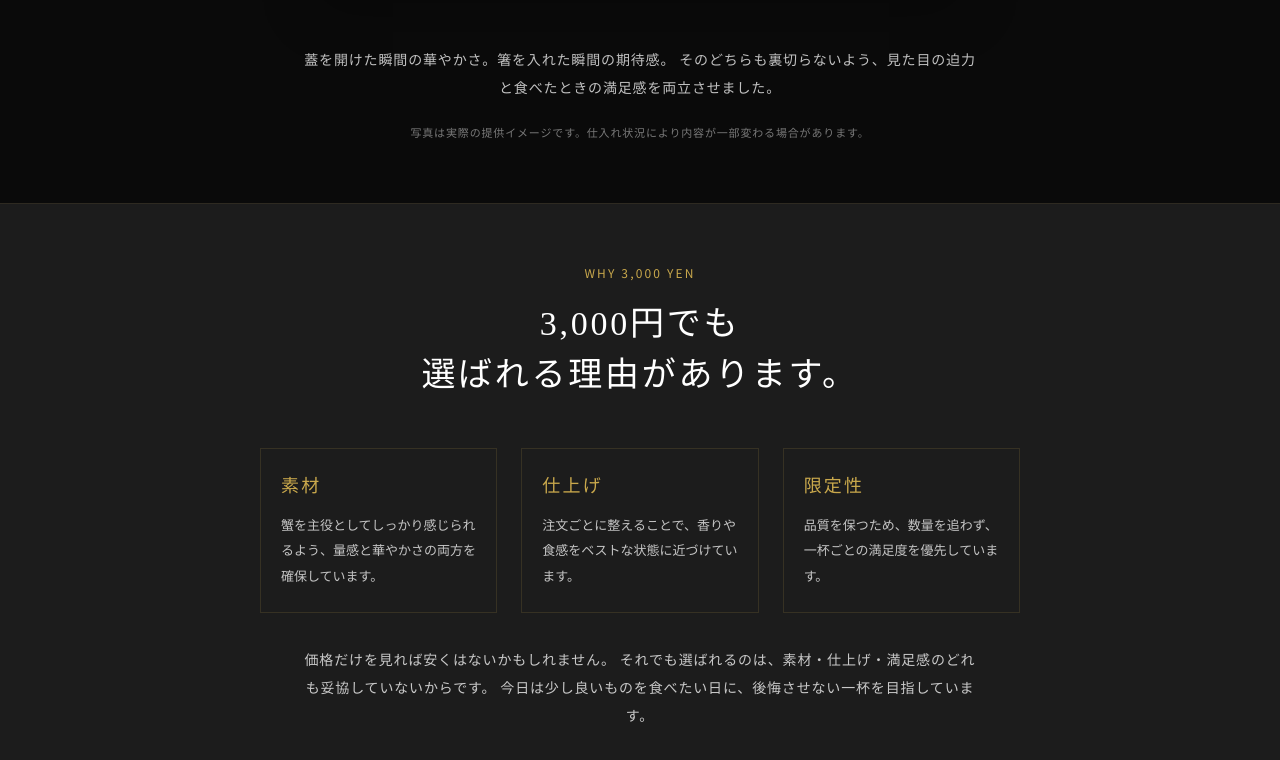
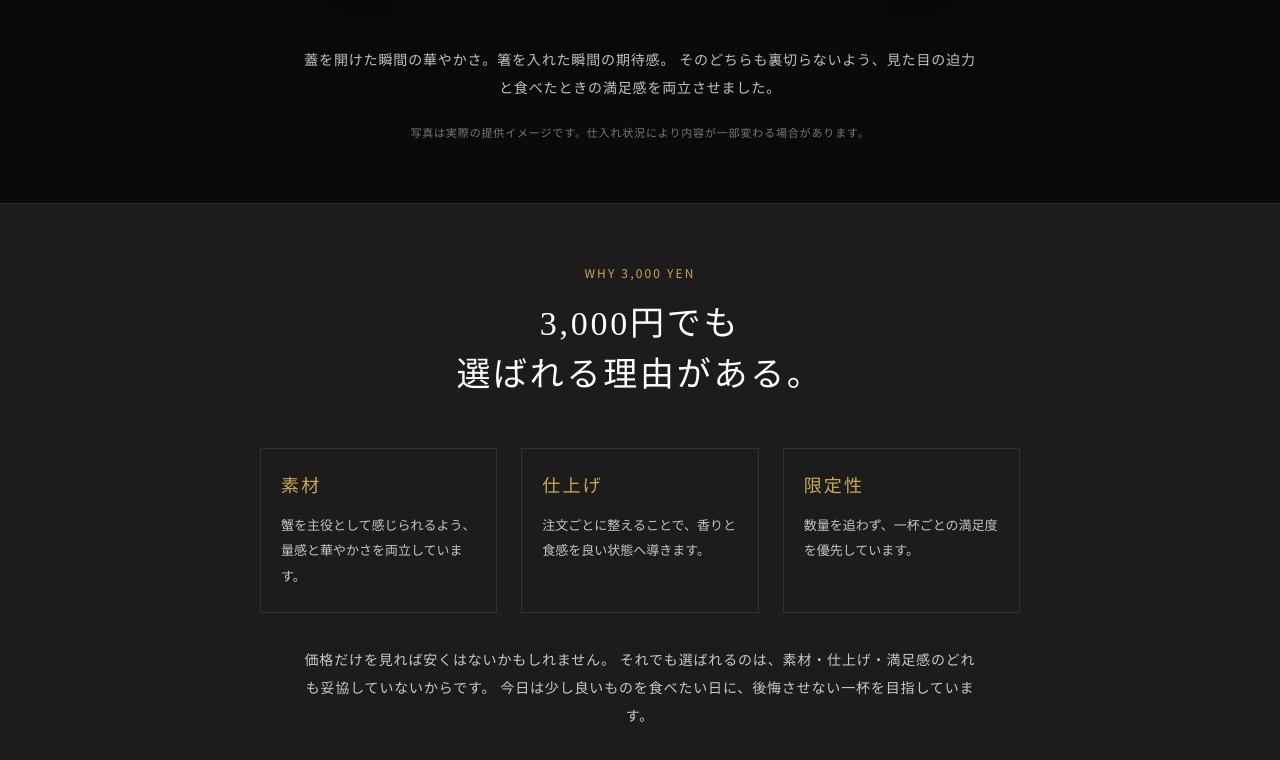
Before and after one commit to kwonq10/sitecode, a plain HTML site: page index.html in a window 1280 px wide. Shown: the part 3040-3800 px from the top of the page. Drawn offline with nearby package versions, Linux system fonts and the light colour scheme.

Commit message:
Refine LP mobile text wrapping

```diff
--- a/index.html
+++ b/index.html
@@ -208,13 +208,13 @@
                     <div class="border border-gold/15 px-5 py-6">
                         <p class="font-serif text-gold text-[20px] tracking-[0.12em] mb-3">注文ごとに仕上げ</p>
                         <p class="text-[13px] leading-[1.95] text-[rgba(255,255,255,0.74)]">
-                            香り、温度、食感がいちばん良いタイミングでお渡しするための予約優先販売です。
+                            香り、温度、食感が整う<br class="sm:hidden">良いタイミングで渡すための<br class="sm:hidden">予約優先販売です。
                         </p>
                     </div>
                     <div class="border border-gold/15 px-5 py-6">
                         <p class="font-serif text-gold text-[20px] tracking-[0.12em] mb-3">最後まで濃い満足</p>
                         <p class="text-[13px] leading-[1.95] text-[rgba(255,255,255,0.74)]">
-                            一口目だけ派手な丼ではなく、食べ終わるまで期待が落ちない構成に仕上げています。
+                            食べ終わるまで<br class="sm:hidden">期待が落ちない構成で、<br class="sm:hidden">満足感が続きます。
                         </p>
                     </div>
                 </div>
@@ -278,7 +278,7 @@
             <div class="text-center mb-12">
                 <p class="text-gold text-[12px] tracking-[0.18em] mb-4">WHY 3,000 YEN</p>
                 <h2 class="font-serif text-[28px] md:text-[34px] text-text-main tracking-[0.08em]">
-                    3,000円でも<br>選ばれる理由があります。
+                    3,000円でも<br>選ばれる理由がある。
                 </h2>
             </div>
 
@@ -286,19 +286,19 @@
                 <div class="border border-gold/15 px-5 py-6">
                     <p class="font-serif text-gold text-[18px] tracking-[0.12em] mb-3">素材</p>
                     <p class="text-[13px] leading-[1.95] text-[rgba(255,255,255,0.74)]">
-                        蟹を主役としてしっかり感じられるよう、量感と華やかさの両方を確保しています。
+                        蟹を主役として感じられるよう、<br class="sm:hidden">量感と華やかさを両立しています。
                     </p>
                 </div>
                 <div class="border border-gold/15 px-5 py-6">
                     <p class="font-serif text-gold text-[18px] tracking-[0.12em] mb-3">仕上げ</p>
                     <p class="text-[13px] leading-[1.95] text-[rgba(255,255,255,0.74)]">
-                        注文ごとに整えることで、香りや食感をベストな状態に近づけています。
+                        注文ごとに整えることで、<br class="sm:hidden">香りと食感を良い状態へ導きます。
                     </p>
                 </div>
                 <div class="border border-gold/15 px-5 py-6">
                     <p class="font-serif text-gold text-[18px] tracking-[0.12em] mb-3">限定性</p>
                     <p class="text-[13px] leading-[1.95] text-[rgba(255,255,255,0.74)]">
-                        品質を保つため、数量を追わず、一杯ごとの満足度を優先しています。
+                        数量を追わず、<br class="sm:hidden">一杯ごとの満足度を優先しています。
                     </p>
                 </div>
             </div>
```
